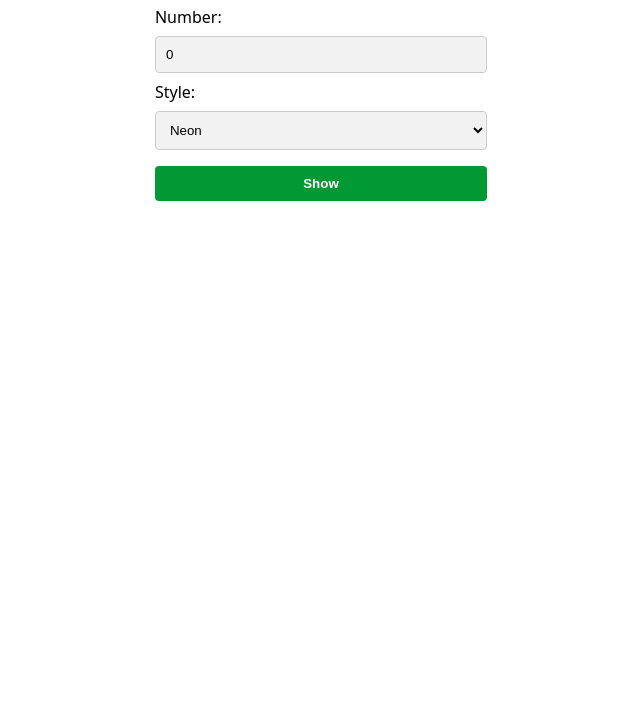
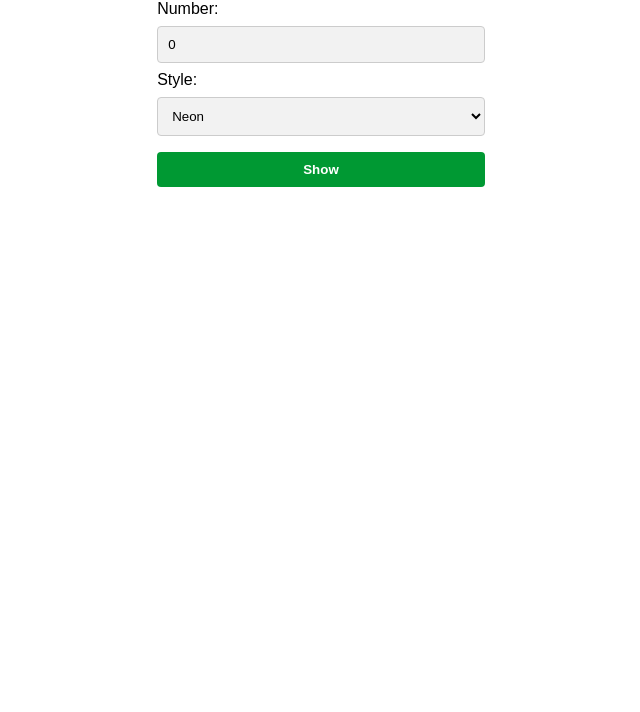
Before and after one commit to Unrud/number-sign, a plain HTML site: page index.html in a window 1280 px wide. Shown: the part 88-800 px from the top of the page, without its empty margins (319-959 px from the left). Drawn offline with Linux system fonts and the light colour scheme.

Commit message:
Fix inputs in WebKit and cosmetic changes

```diff
--- a/index.html
+++ b/index.html
@@ -21,4 +21,5 @@
         <option value="simple">Simple</option>
     </select>
     <input type="submit" value="Show">
+    <noscript><p>JavaScript is required!</p></noscript>
 </form>
--- a/main.css
+++ b/main.css
@@ -1,10 +1,3 @@
-* {
-    -moz-user-select: none;
-    -webkit-user-select: none;
-    -ms-user-select: none;
-    user-select: none;
-}
-
 .hidden {
     display: none;
 }
@@ -13,7 +6,11 @@ html, body {
     width: 100%;
     height: 100%;
     margin: 0;
-    font-family: sans;
+    font-family: sans-serif;
+    -moz-user-select: none;
+    -webkit-user-select: none;
+    -ms-user-select: none;
+    user-select: none;
 }
 
 body {
--- a/neon/main.css
+++ b/neon/main.css
@@ -1,15 +1,13 @@
-* {
-    -moz-user-select: none;
-    -webkit-user-select: none;
-    -ms-user-select: none;
-    user-select: none;
-}
-
 html,
 body {
     width: 100%;
     height: 100%;
     margin: 0;
+    font-family: sans-serif;
+    -moz-user-select: none;
+    -webkit-user-select: none;
+    -ms-user-select: none;
+    user-select: none;
 }
 
 body {
--- a/simple/main.css
+++ b/simple/main.css
@@ -1,19 +1,16 @@
-* {
+html,
+body {
+    width: 100%;
+    height: 100%;
+    margin: 0;
+    font-family: sans-serif;
     -moz-user-select: none;
     -webkit-user-select: none;
     -ms-user-select: none;
     user-select: none;
 }
 
-html,
 body {
-    width: 100%;
-    height: 100%;
-    margin: 0;
-}
-
-body {
-    font-family: sans;
     background-color: white;
     color: black;
     display: flex;
--- a/sw.js
+++ b/sw.js
@@ -1,5 +1,5 @@
 // Files to cache
-var cacheName = "numbersign1";
+var cacheName = "numbersign2";
 var contentToCache = [
   ".",
   "fn.js",
```
Also changed, not shown: neon/index.html (+1 -0 lines), simple/index.html (+1 -0 lines).
